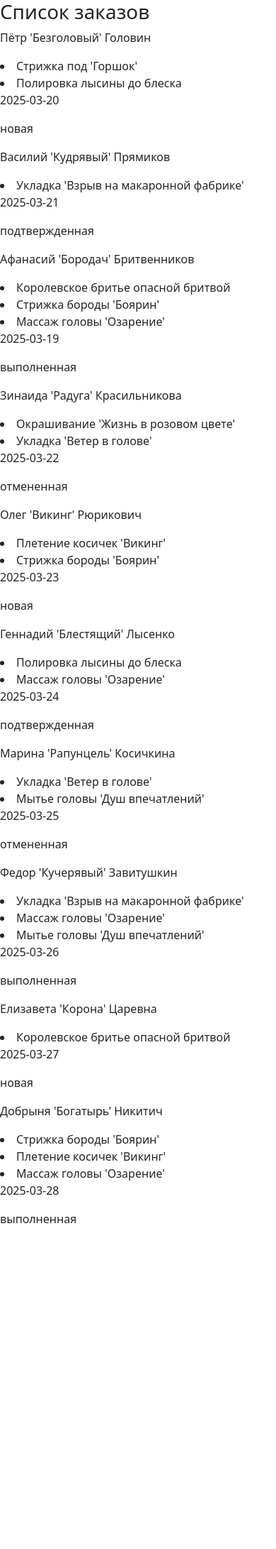
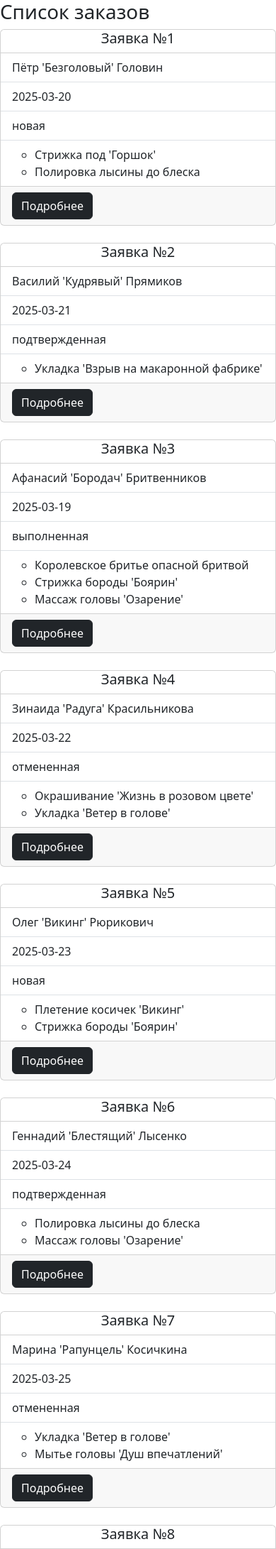
Before and after one commit to KonstantinZenin/django_412, a Django app: page /barbershop/orders/ in a window 390 px wide. Shown: the top 2182 px of the page at 71% size. Before the commit the page ends 1723 px from the top, so only its background shows below. Run offline with Django 5.2, Linux system fonts and the light colour scheme.

Commit message:
lesson_44: обновлены шаблоны для страниц деталей заказа и списка заказов с использованием Bootstrap 5. Добавлены карточки для отображения информации о заказах

```diff
--- a/core/templates/core/orders_list.html
+++ b/core/templates/core/orders_list.html
@@ -12,16 +12,34 @@
 </head>
 
 <body>
+    <div class="conteiner">
+        <div class="row">
             <h1>{{title}}</h1>
             {% for order in orders %}
-    <div>
-        <p>{{order.client_name}}</p>
+                <!--Для 2х карточек в ряд используем col-md-6 -->
+                <!--Для 3х карточек в ряд используем col-md-4 -->
+                <div class="col-12 col-md6 col-lg-4 mb-4">
+                    <div class="card h-100">
+                        <h5 class="card-title text-center">Заявка №{{order.id}}</h5>
+                        <ul class="list-group list-group-flush">
+                            <li class="list-group-item">{{order.client_name}}</li>
+                            <li class="list-group-item">{{order.date}}</li>
+                            <li class="list-group-item">{{order.status}}</li>
+                            <li class="list-group-item">
+                                <ul>
                                     {% for service in order.services %}
                                     <li>{{service}}</li>
                                     {% endfor %}
-        <p>{{order.date}}</p>
-        <p>{{order.status}}</p>
+                                </ul>
+                            </li>
+                        </ul>
+                        <div class="card-footer mt-auto">
+                            <a href="/barbershop/orders/{{order.id}}" class="btn btn-dark">Подробнее</a>
+                        </div>
+                    </div>
                 </div>
                 {% endfor %}
+        </div>
+    </div>
 </body>
 </html>
```
Also changed, not shown: core/templates/core/order_detail.html (+19 -8 lines). Lines whose indentation alone changed are shown as unchanged.
